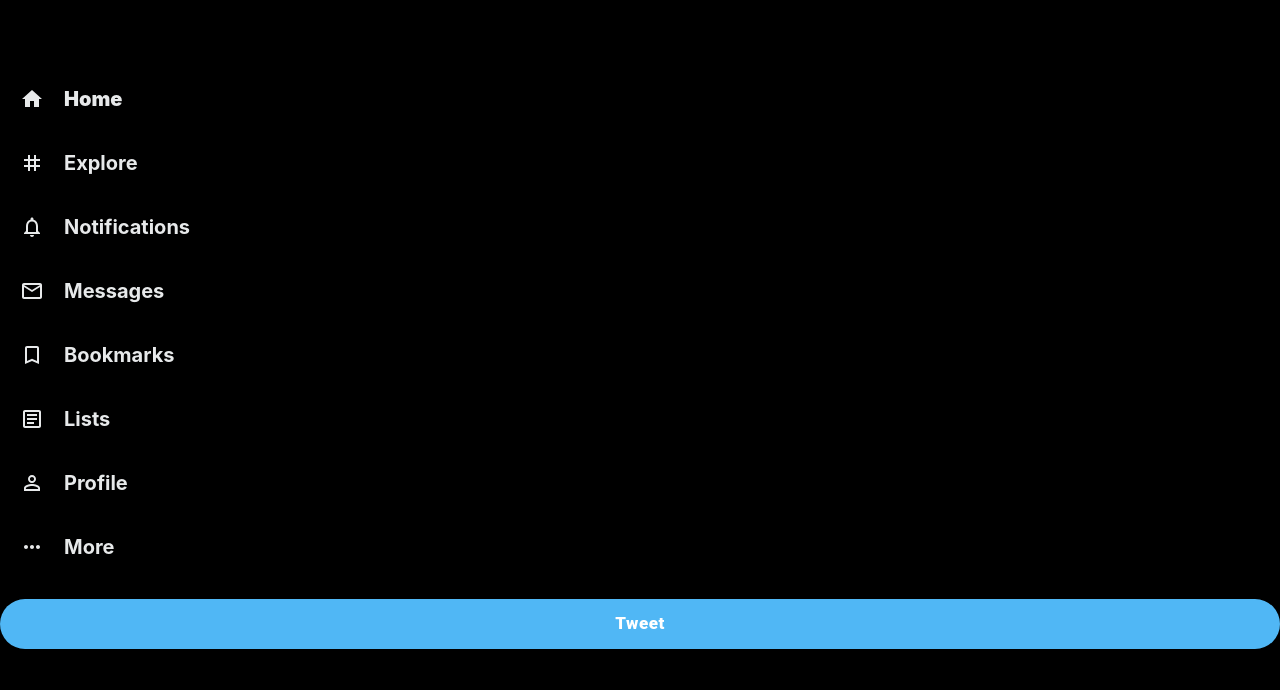
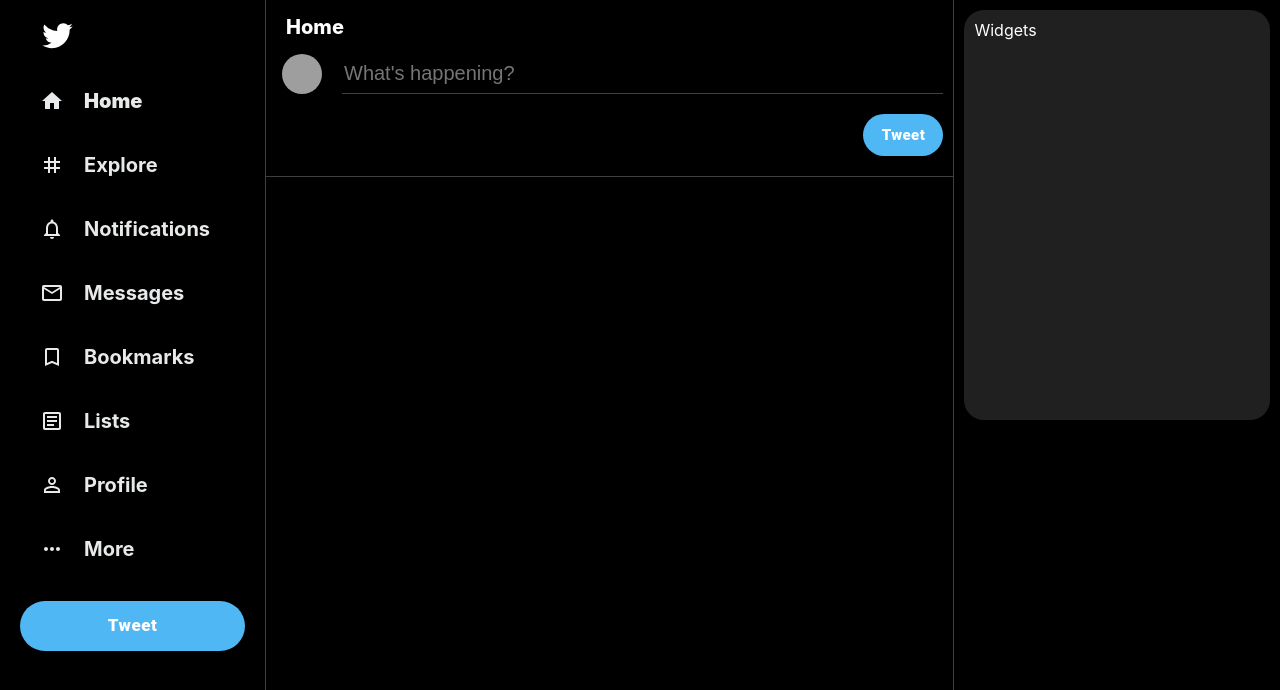
Before and after one commit to NunezAN/Twitter-clone, a React (Create React App) app: page / in a window 1280 px wide. Shown: the top 690 px of the page. Built offline with nearby package versions, Linux system fonts and the light colour scheme; grey boxes are pictures that could not be loaded.

Commit message:
feed header styling completed

```diff
--- a/src/App.css
+++ b/src/App.css
@@ -5,3 +5,10 @@ body{
   --twitter-color: #50b7f5;
   --twitter-text-color:rgb(231, 233, 234);
 }
+.app{
+  height: 100vh;
+  max-width: 1300px;
+  margin: 0 auto;
+  display: flex;
+  width: 100%;
+}
--- a/src/App.js
+++ b/src/App.js
@@ -1,13 +1,14 @@
 import './App.css';
+import Feed from './components/Feed';
 import Sidebar from './components/Sidebar';
+import Widgets from './components/Widgets';
 
 function App() {
   return (
     <div className="app">
-     <h1>Twitter clone</h1>
-     <Sidebar/>
-     {/* <Feed/> */}
-     {/* <Widgets/> */}
+     <Sidebar className="sidebar"/>
+     <Feed/>
+     <Widgets/>
     </div>
   );
 }
--- /dev/null
+++ b/src/components/Feed.css
@@ -0,0 +1,25 @@
+.feed{
+    flex:0.9;
+    border-right: 1px solid #404040;
+    min-width: fit-content;
+    overflow-y: scroll;
+    color: white;
+    -ms-overflow-style:none;
+    scrollbar-width:none;
+}
+.feed::-webkit-scrollbar{
+    display: none;
+}
+.feed__header{
+    position: sticky;
+    top:0;
+    background:rgba(0,0,0,0.6);
+    z-index:100;
+    padding: 15px 20px;
+    color:white;
+    backdrop-filter: blur(6px);
+}
+.feed__header--title{
+    font-size: 20px;
+    font-weight: 800;
+}
--- /dev/null
+++ b/src/components/Feed.jsx
@@ -0,0 +1,16 @@
+import React from "react";
+import "./Feed.css";
+import TweetBox from "./TweetBox";
+
+const Feed = () => {
+  return (
+    <div className="feed">
+      <div className="feed__header">
+        <h2 className="feed__header--title">Home</h2>
+      </div>
+      <TweetBox/>
+    </div>
+  );
+};
+
+export default Feed;
--- a/src/components/Sidebar.css
+++ b/src/components/Sidebar.css
@@ -1,4 +1,11 @@
-.sidebar__tweet{
+.sidebar {
+  border-right: 1px solid #404040;
+  flex: 0.3;
+  max-width: 225px;
+  padding-left: 20px;
+  padding-right: 20px;
+}
+.sidebar__tweet {
   background-color: var(--twitter-color) !important;
   border: none !important;
   color: white !important;
@@ -9,3 +16,10 @@
   height: 50px !important;
   margin-top: 20px !important;
 }
+.sidebar > .icon {
+  color: white;
+  padding: 10px 20px;
+  height: 40px;
+  width: 35px;
+  margin-top: 5px;
+}
--- a/src/components/Sidebar.jsx
+++ b/src/components/Sidebar.jsx
@@ -15,7 +15,7 @@ import { Button } from "@mui/material";
 const Sidebar = () => {
   return (
     <div className="sidebar">
-      <TwitterIcon />
+      <TwitterIcon className="icon"/>
       <SidebarOption active Icon={HomeIcon} title="Home" />
       <SidebarOption Icon={TagIcon} title="Explore" />
       <SidebarOption
--- /dev/null
+++ b/src/components/TweetBox.css
@@ -0,0 +1,40 @@
+.tweetBox {
+  padding: 0px 16px;
+  border-bottom: 1px solid #404040;
+  padding-right: 10px;
+}
+.tweetBox__form {
+  display: flex;
+  flex-direction: column;
+}
+.tweetBox__form--input--container {
+  display: flex;
+}
+.tweetBox__form--input {
+  flex: 1;
+  margin-left: 20px;
+  font-size: 20px;
+  border: none;
+  background-color: inherit;
+  color: var(--twitter-text-color);
+  border-bottom: 1px solid #404040;
+  outline: none;
+}
+.tweetBox__form--button--container {
+  display: flex;
+  align-items: center;
+}
+.tweetBox__btn {
+  background-color: var(--twitter-color) !important;
+  border: none !important;
+  color: white !important;
+  font-size: 15px !important;
+  font-weight: 900 !important;
+  text-transform: capitalize !important;
+  border-radius: 30px !important;
+  height: 42px !important;
+  width: 80px !important;
+  margin-top: 20px !important;
+  margin-bottom: 20px !important;
+  margin-left: auto !important;
+}
--- /dev/null
+++ b/src/components/TweetBox.jsx
@@ -0,0 +1,26 @@
+import { Avatar, Button } from "@mui/material";
+import React from "react";
+import "./TweetBox.css";
+
+const TweetBox = () => {
+  return (
+    <div className="tweetBox">
+      <form className="tweetBox__form">
+        <div className="tweetBox__form--input--container">
+          <Avatar src="https://pbs.twimg.com/media/CmpIszlVMAAK1MK.jpg:large"></Avatar>
+          <input
+            multiline={true}
+            className="tweetBox__form--input"
+            placeholder="What's happening?"
+            type="text"
+          />
+        </div>
+        <div className="tweetBox__form--button--container">
+          <Button className="tweetBox__btn">Tweet</Button>
+        </div>
+      </form>
+    </div>
+  );
+};
+
+export default TweetBox;
--- /dev/null
+++ b/src/components/Widgets.css
@@ -0,0 +1,13 @@
+.widgets{
+    flex: 0.4;
+    max-width: 350px;
+    padding: 10px;
+    color: white;
+}
+.widgets__wh{
+    background-color: #202020;
+    padding: 10px;
+    height: 50%;
+    border-radius: 20px;
+    margin: 0 auto;
+}
--- /dev/null
+++ b/src/components/Widgets.jsx
@@ -0,0 +1,14 @@
+import React from 'react';
+import "./Widgets.css"
+
+const Widgets = () => {
+    return (
+        <div className='widgets'>
+            <div className="widgets__wh">
+                Widgets
+            </div>
+        </div>
+    );
+}
+
+export default Widgets;
```
Lines whose indentation alone changed are shown as unchanged.
